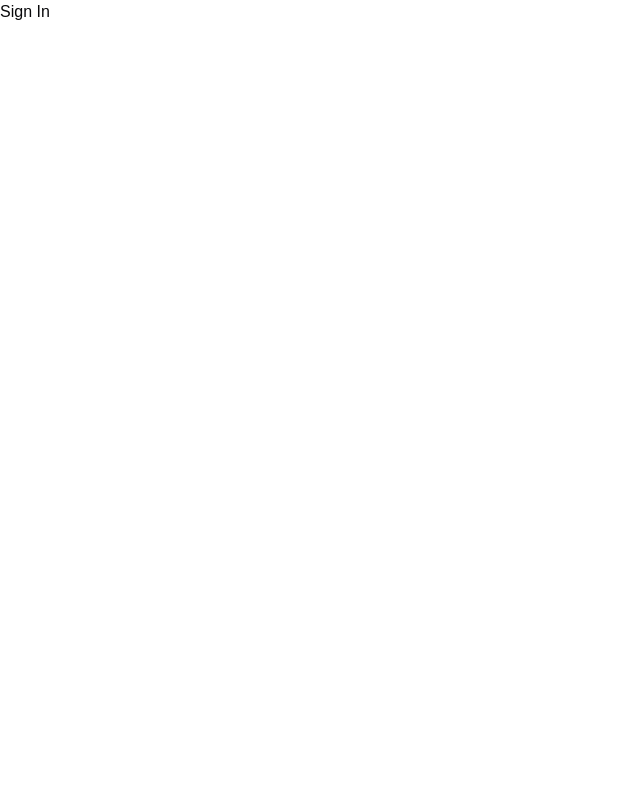
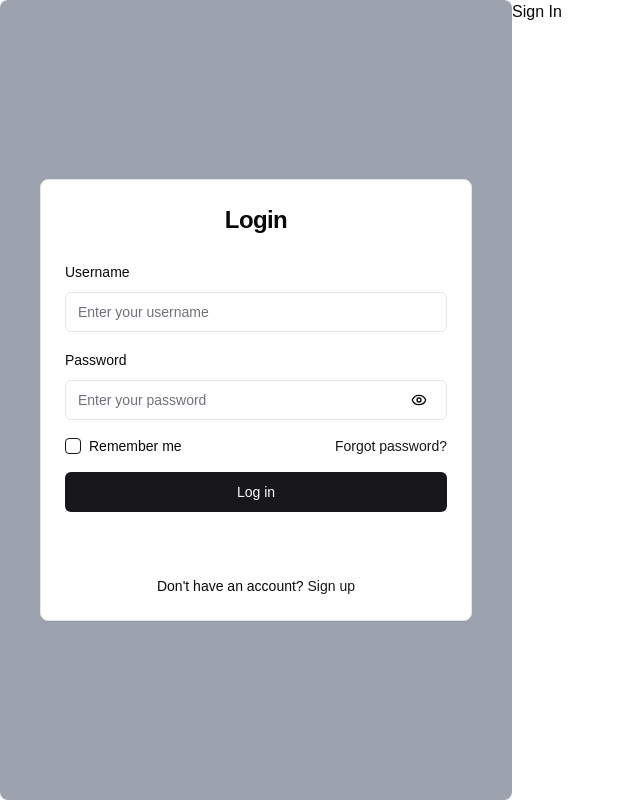
Before and after one commit to rgglenn150/motoclub-connect-frontend, a Next.js app: page /sign-in in a window 1280 px wide. Shown: the whole page, without its empty margins (0-640 px from the left). Built offline with nearby package versions, Linux system fonts and the light colour scheme.

Commit message:
feat: integrate login form

```diff
--- a/src/app/(auth)/sign-in/page.tsx
+++ b/src/app/(auth)/sign-in/page.tsx
@@ -1,9 +1,17 @@
+import { LoginFormComponent } from "@/components/login-form";
 import React from "react";
 
 const SignIn = () => {
   return (
-    <div>
-      <h1>Sign In</h1>
+    <div className="h-screen w-full flex flex-row">
+      <div className="w-[40%] bg-gray-400 rounded-lg flex items-center justify-center ">
+        <div className="flex-row w-full items-center justify-center px-10">
+          <LoginFormComponent />
+        </div>
+      </div>
+      <div className="w-auto">
+        <h1>Sign In</h1>
+      </div>
     </div>
   );
 };
```
